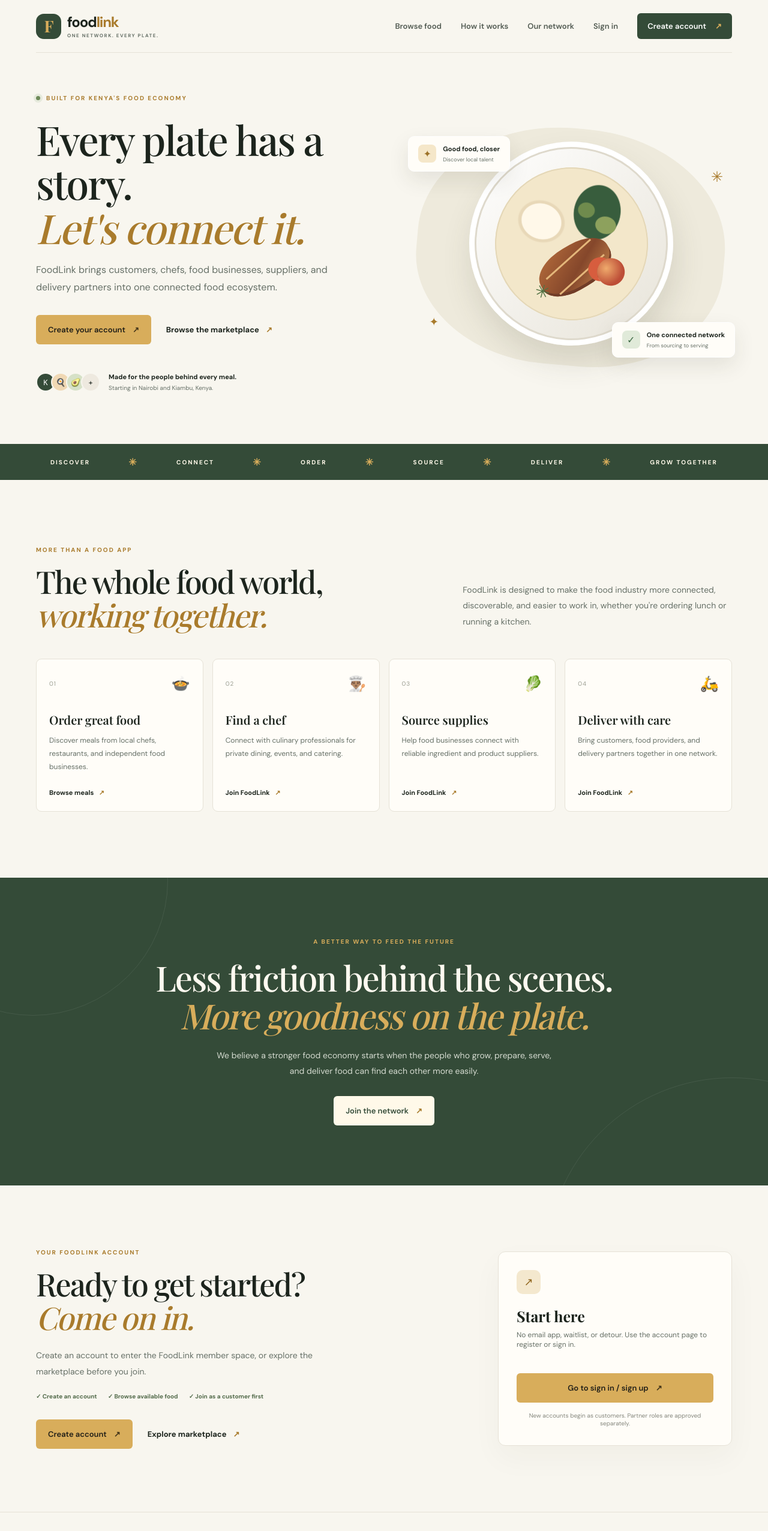
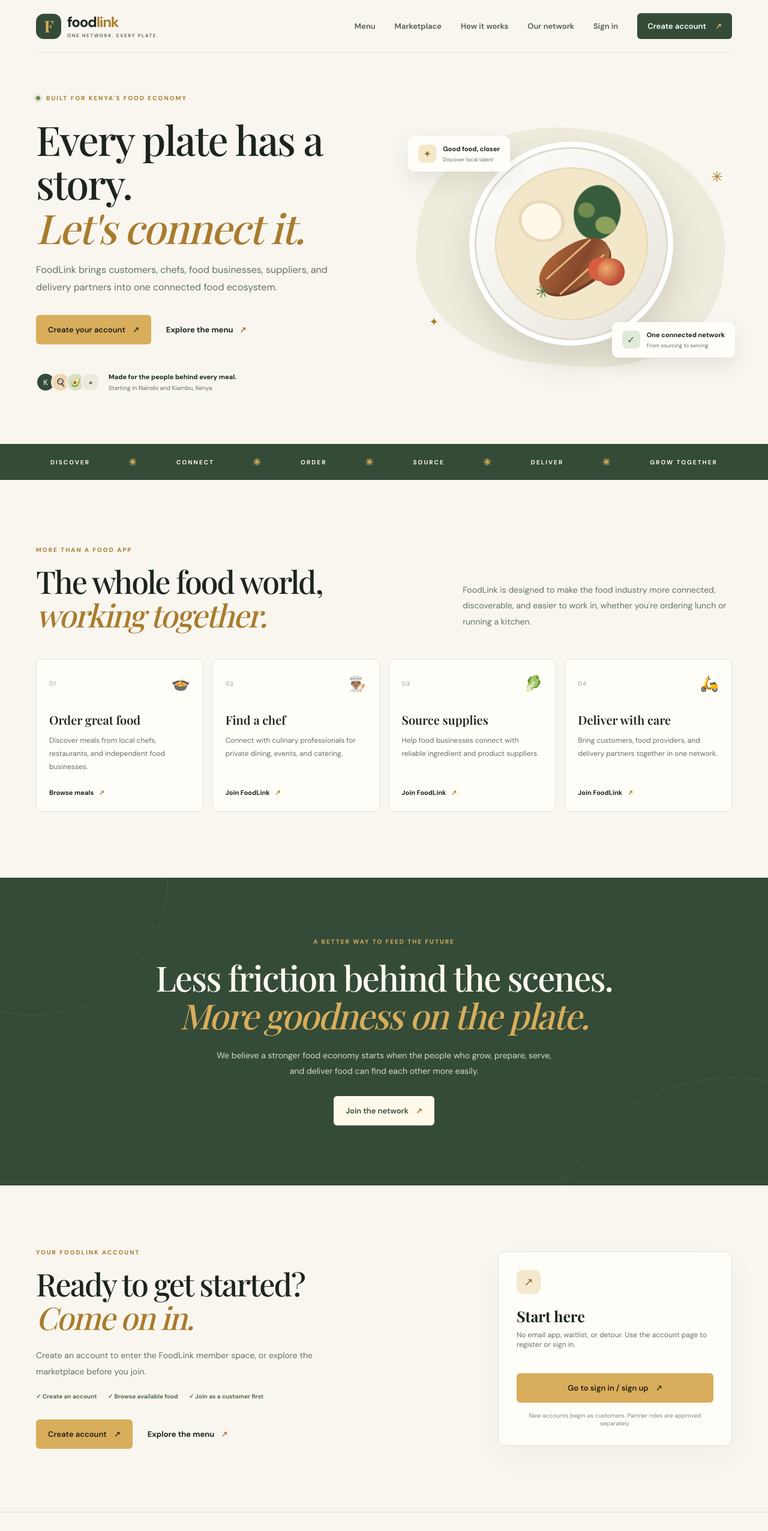
Before and after one commit to kevinomiya2-cyber/Foodlink.co.ke, a Next.js app: page / in a window 1280 px wide. Shown: the top 2552 px of the page at 60% size. Built offline with nearby package versions, Linux system fonts and the light colour scheme; a web font is replaced by a local one.

Commit message:
Add menu and WhatsApp contact links to FoodLink homepage

```diff
--- a/app/page.tsx
+++ b/app/page.tsx
@@ -15,7 +15,7 @@
     <main>
       <nav className="nav wrap">
         <a className="brand" href="/" aria-label="FoodLink home"><span className="brand-mark">F</span><span>food<span className="brand-accent">link</span><small>ONE NETWORK. EVERY PLATE.</small></span></a>
-        <button className="menu-toggle" type="button" aria-label={menuOpen ? "Close navigation menu" : "Open navigation menu"} aria-expanded={menuOpen} onClick={() => setMenuOpen(!menuOpen)}>{menuOpen ? "✕" : "☰"} <span>{menuOpen ? "Close" : "Menu"}</span></button><div className={`nav-links ${menuOpen ? "mobile-open" : ""}`}><a onClick={() => setMenuOpen(false)} href="/marketplace">Browse food</a><a onClick={() => setMenuOpen(false)} href="#how-it-works">How it works</a><a onClick={() => setMenuOpen(false)} href="#ecosystem">Our network</a><a onClick={() => setMenuOpen(false)} href="/login">Sign in</a><a className="nav-cta" onClick={() => setMenuOpen(false)} href="/login">Create account <span>↗</span></a></div>
+        <button className="menu-toggle" type="button" aria-label={menuOpen ? "Close navigation menu" : "Open navigation menu"} aria-expanded={menuOpen} onClick={() => setMenuOpen(!menuOpen)}>{menuOpen ? "✕" : "☰"} <span>{menuOpen ? "Close" : "Menu"}</span></button><div className={`nav-links ${menuOpen ? "mobile-open" : ""}`}><a onClick={() => setMenuOpen(false)} href="/menu">Menu</a><a onClick={() => setMenuOpen(false)} href="/marketplace">Marketplace</a><a onClick={() => setMenuOpen(false)} href="#how-it-works">How it works</a><a onClick={() => setMenuOpen(false)} href="#ecosystem">Our network</a><a onClick={() => setMenuOpen(false)} href="/login">Sign in</a><a className="nav-cta" onClick={() => setMenuOpen(false)} href="/login">Create account <span>↗</span></a></div>
       </nav>
 
       <section className="hero wrap">
@@ -23,7 +23,7 @@
           <div className="eyebrow"><span className="pulse" /> BUILT FOR KENYA'S FOOD ECONOMY</div>
           <h1>Every plate has a story.<br /><em>Let's connect it.</em></h1>
           <p className="hero-text">FoodLink brings customers, chefs, food businesses, suppliers, and delivery partners into one connected food ecosystem.</p>
-          <div className="hero-actions"><a className="button button-gold" href="/login">Create your account <span>↗</span></a><a className="text-link" href="/marketplace">Browse the marketplace <span>↗</span></a></div>
+          <div className="hero-actions"><a className="button button-gold" href="/login">Create your account <span>↗</span></a><a className="text-link" href="/menu">Explore the menu <span>↗</span></a></div>
           <div className="hero-proof"><div className="avatar-stack"><span>K</span><span>🍳</span><span>🥑</span><span>+</span></div><p><strong>Made for the people behind every meal.</strong><br />Starting in Nairobi and Kiambu, Kenya.</p></div>
         </div>
         <div className="hero-art" role="img" aria-label="Illustration of a beautifully prepared meal">
@@ -43,9 +43,9 @@
 
       <section id="how-it-works" className="statement"><div className="wrap statement-inner"><div className="eyebrow">A BETTER WAY TO FEED THE FUTURE</div><h2>Less friction behind the scenes.<br /><em>More goodness on the plate.</em></h2><p>We believe a stronger food economy starts when the people who grow, prepare, serve, and deliver food can find each other more easily.</p><a className="button button-light" href="/login">Join the network <span>↗</span></a></div><div className="statement-orbit orbit-a"></div><div className="statement-orbit orbit-b"></div></section>
 
-      <section id="early-access" className="early wrap"><div className="early-copy"><div className="eyebrow">YOUR FOODLINK ACCOUNT</div><h2>Ready to get started?<br /><em>Come on in.</em></h2><p>Create an account to enter the FoodLink member space, or explore the marketplace before you join.</p><div className="early-points"><span>✓ Create an account</span><span>✓ Browse available food</span><span>✓ Join as a customer first</span></div><div className="hero-actions"><a className="button button-gold" href="/login">Create account <span>↗</span></a><a className="text-link" href="/marketplace">Explore marketplace <span>↗</span></a></div></div><div className="signup"><div className="signup-icon">↗</div><h3>Start here</h3><p>No email app, waitlist, or detour. Use the account page to register or sign in.</p><a className="button button-gold signup-button" href="/login">Go to sign in / sign up <span>↗</span></a><small>New accounts begin as customers. Partner roles are approved separately.</small></div></section>
+      <section id="early-access" className="early wrap"><div className="early-copy"><div className="eyebrow">YOUR FOODLINK ACCOUNT</div><h2>Ready to get started?<br /><em>Come on in.</em></h2><p>Create an account to enter the FoodLink member space, or explore the marketplace before you join.</p><div className="early-points"><span>✓ Create an account</span><span>✓ Browse available food</span><span>✓ Join as a customer first</span></div><div className="hero-actions"><a className="button button-gold" href="/login">Create account <span>↗</span></a><a className="text-link" href="/menu">Explore the menu <span>↗</span></a></div></div><div className="signup"><div className="signup-icon">↗</div><h3>Start here</h3><p>No email app, waitlist, or detour. Use the account page to register or sign in.</p><a className="button button-gold signup-button" href="/login">Go to sign in / sign up <span>↗</span></a><small>New accounts begin as customers. Partner roles are approved separately.</small></div></section>
 
-      <footer className="footer"><div className="wrap footer-inner"><a className="brand brand-footer" href="/"><span className="brand-mark">F</span><span>food<span className="brand-accent">link</span><small>ONE NETWORK. EVERY PLATE.</small></span></a><p>Connecting the people behind every meal.</p><span className="copyright">© {new Date().getFullYear()} FoodLink Kenya</span></div></footer>
+      <footer className="footer"><div className="wrap footer-inner"><a className="brand brand-footer" href="/"><span className="brand-mark">F</span><span>food<span className="brand-accent">link</span><small>ONE NETWORK. EVERY PLATE.</small></span></a><p>Connecting the people behind every meal. <a href="https://wa.me/254768395450?text=Hello%20FoodLink%2C%20I%20have%20a%20question." target="_blank" rel="noreferrer">WhatsApp: 0768 395 450</a> · <a href="/menu">View menu</a></p><span className="copyright">© {new Date().getFullYear()} FoodLink Kenya</span></div></footer>
     </main>
   );
 }
```
